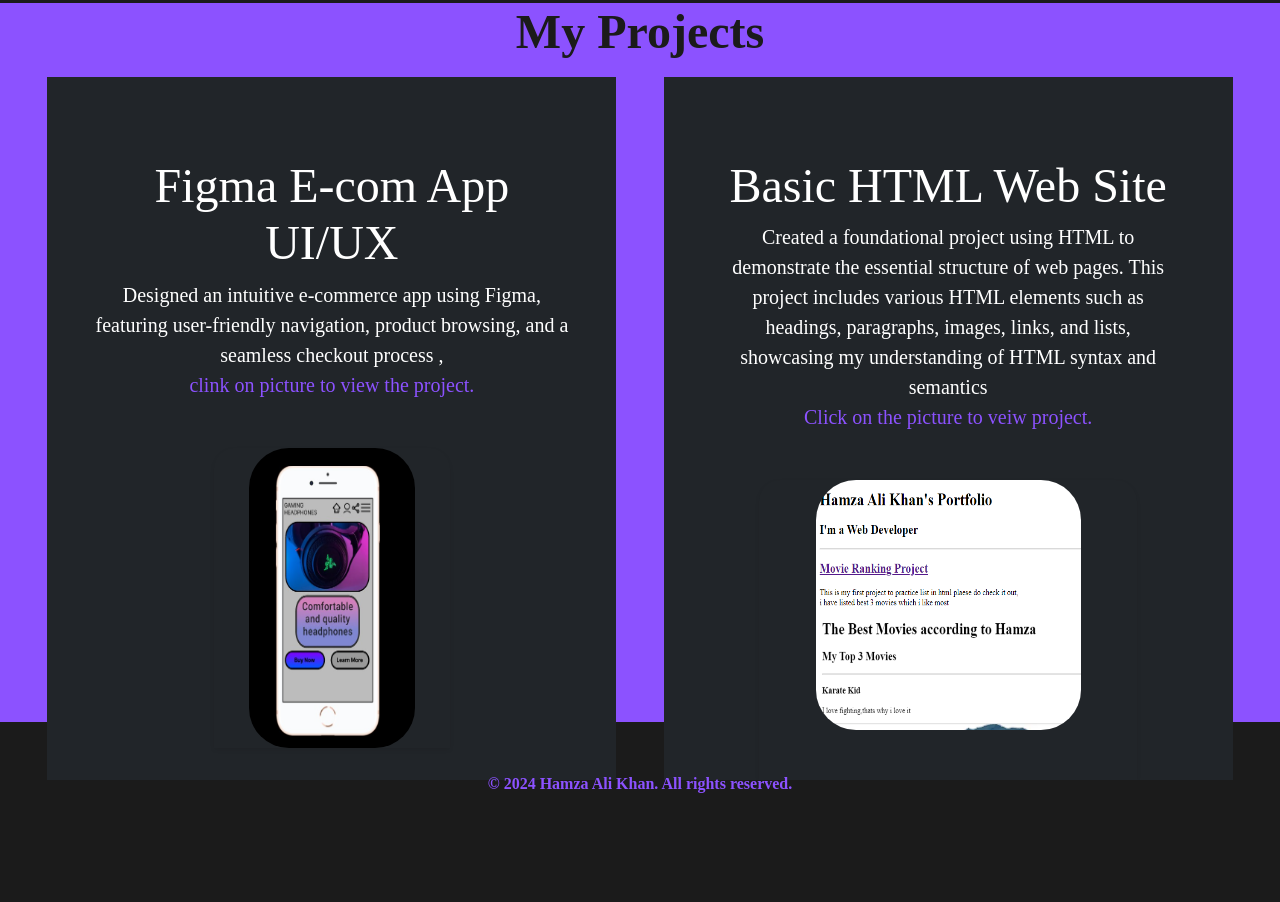
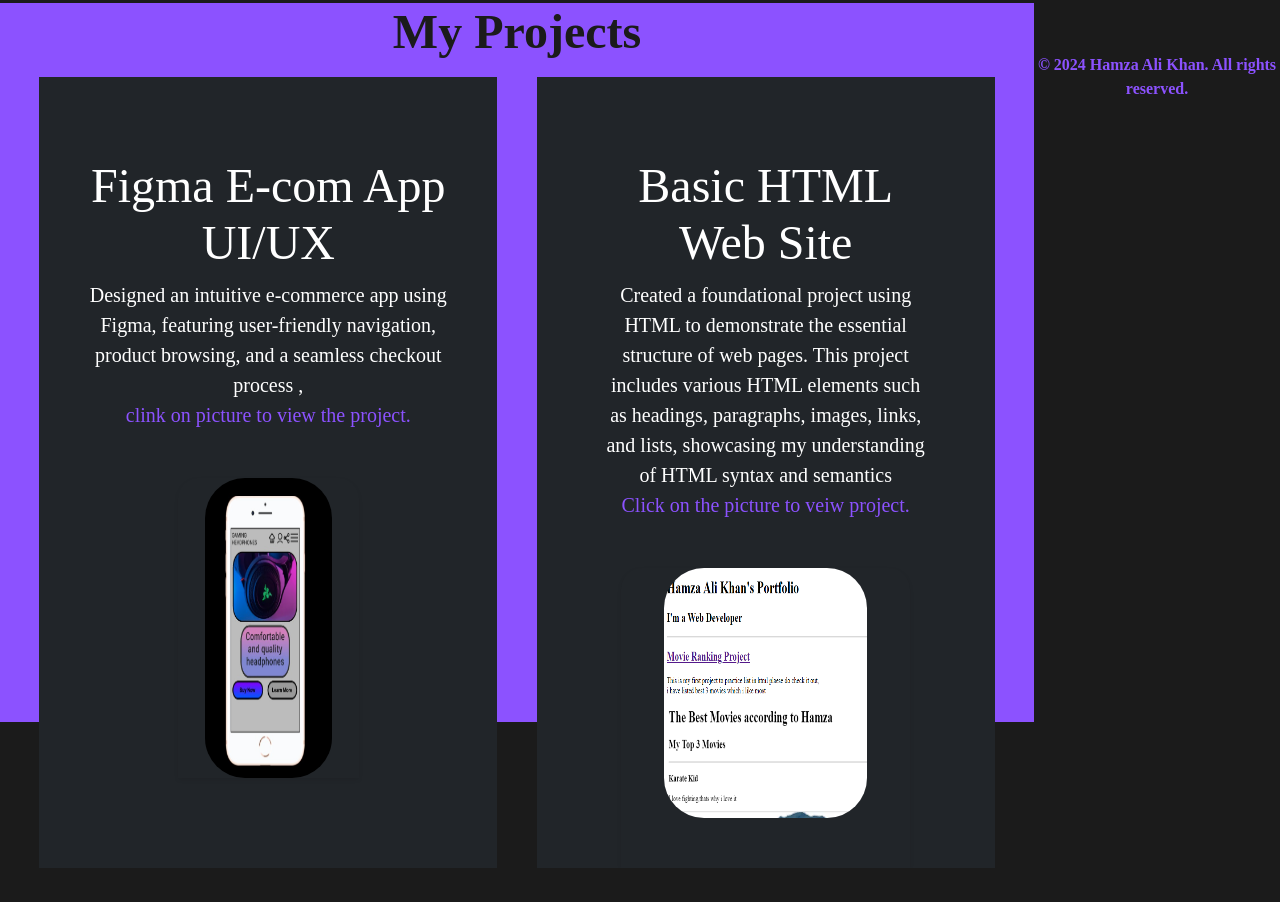
Before and after one commit to Hamza-asm/HTML-CSS-Project, a plain HTML site: page index.html in a window 1280 px wide. Shown: the part 1795-2697 px from the top of the page. Drawn offline with nearby package versions, Linux system fonts and the light colour scheme.

Commit message:
Update style.css

```diff
--- a/style.css
+++ b/style.css
@@ -13,6 +13,8 @@ p{
     background-color: #1b1b1b;
     width: 100%;
     height: 100%;
+    display: flex;
+    overflow: hidden;
 }
 hr{
     color: #8c52ff;
@@ -56,3 +58,6 @@ span{
     font-family: telegraf;
     color: #8c52ff;
 }
+.bg-body-dark{
+    display: flex;
+}
```
